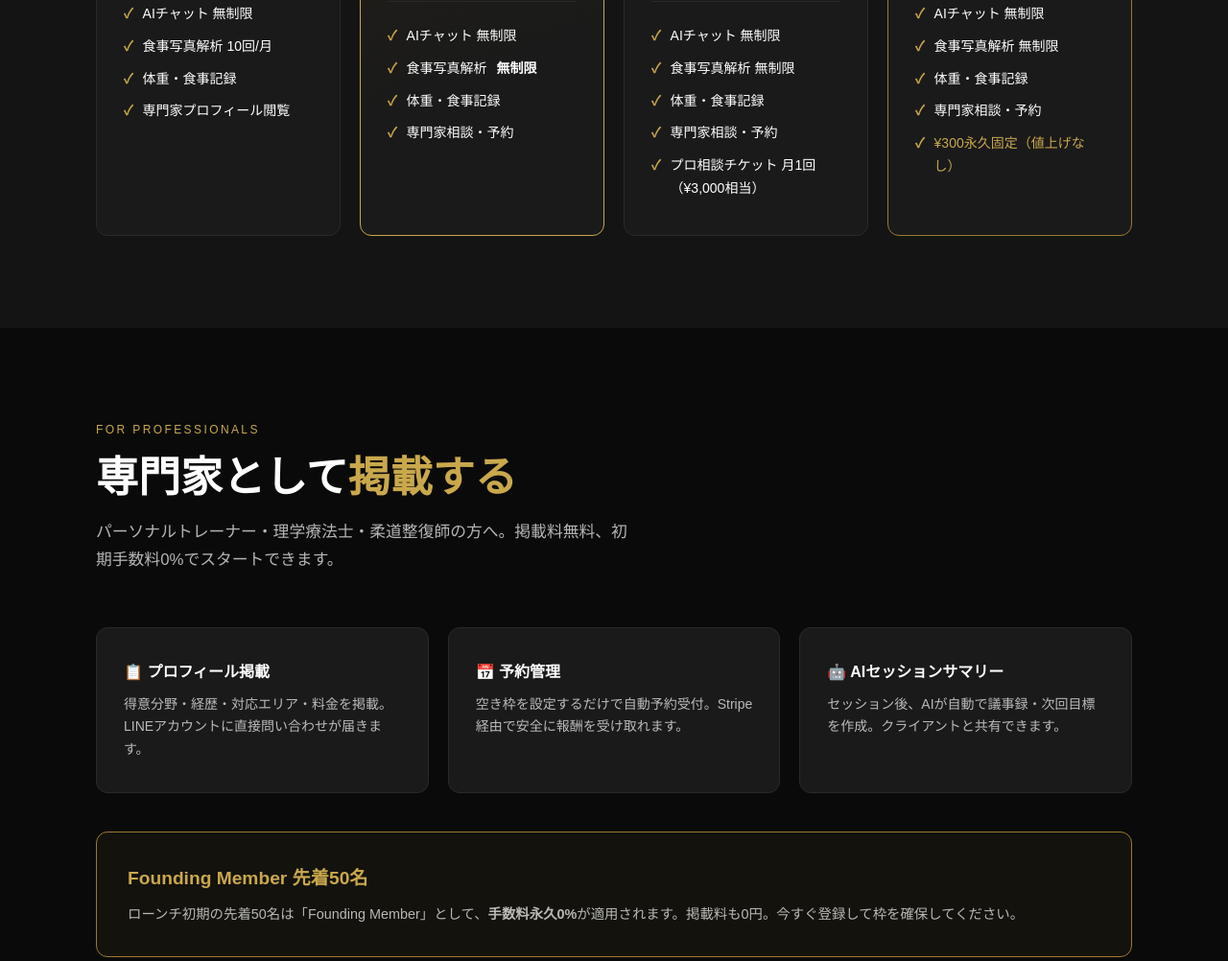
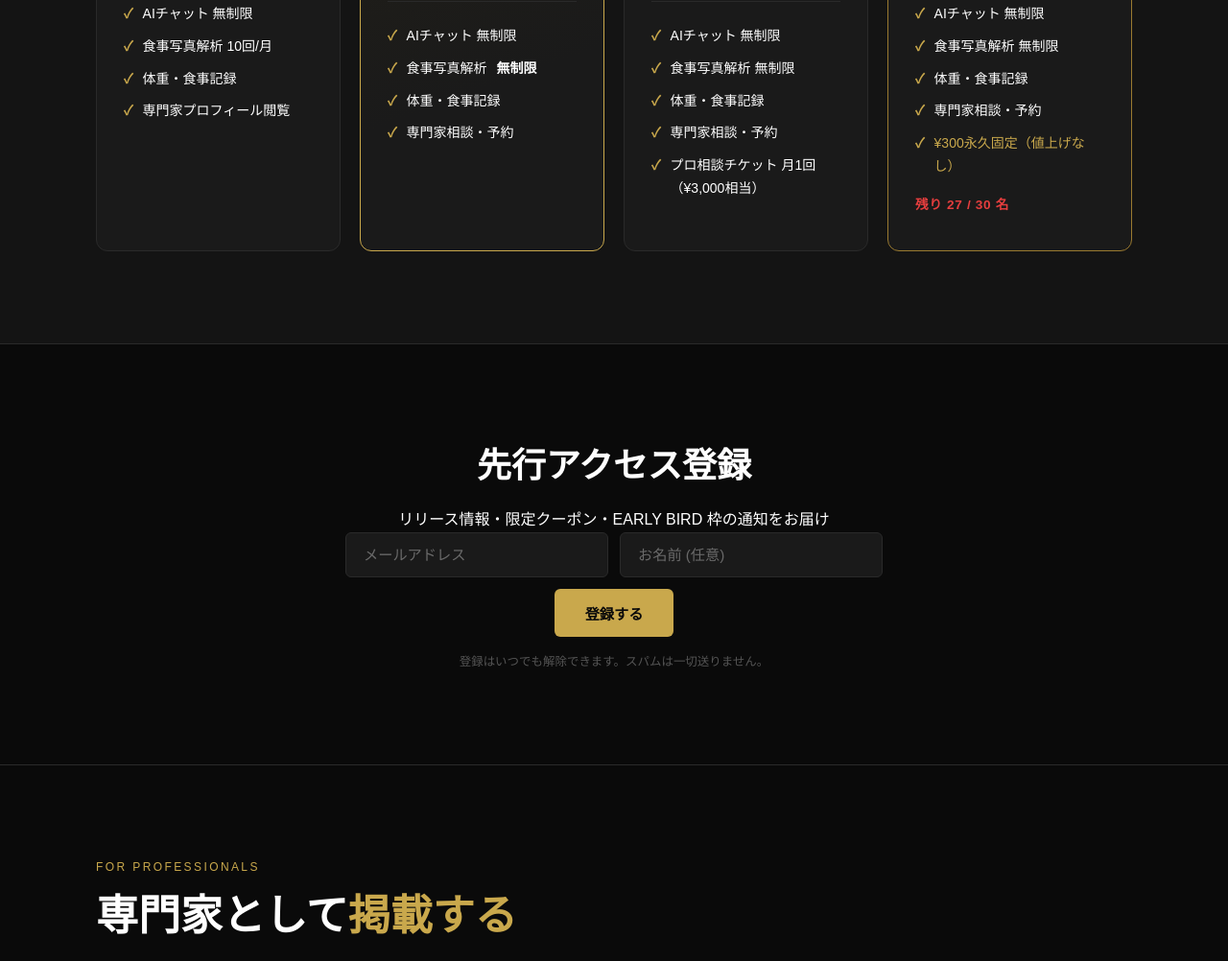
Before and after one commit to shinmi725810-sketch/visions-match-lp, a website: page index.html in a window 1280 px wide. Shown: the part 2987-3989 px from the top of the page at 96% size. Drawn offline with Linux system fonts and the light colour scheme.

Commit message:
feat: add OGP/Twitter Card, email signup form, and EARLY BIRD counter
- Add complete OGP and Twitter Card meta tags (og-image.png pending)
- Add Formspree-based email collection form
- Add EARLY BIRD remaining count badge (27/30 currently hardcoded)
- Add favicon and apple-touch-icon link (assets pending)
- Add canonical URL

Highest-impact change: OGP ensures LINE share links show preview
image, expected to double CTR on referral flows.

Co-Authored-By: Claude Opus 4.7 (1M context) <noreply@anthropic.com>

```diff
--- a/index.html
+++ b/index.html
@@ -5,6 +5,28 @@
   <meta name="viewport" content="width=device-width, initial-scale=1.0" />
   <title>VISIONS Match — AIと専門家が、あなたの健康を変える</title>
   <meta name="description" content="食事写真を送るだけでAIが栄養解析。パーソナルトレーナー・理学療法士とオンライン相談。LINEで完結する次世代ヘルスコーチングアプリ。" />
+
+  <!-- Canonical -->
+  <link rel="canonical" href="https://shinmi725810-sketch.github.io/visions-match-lp/">
+
+  <!-- Favicon -->
+  <link rel="icon" type="image/png" href="favicon.png">
+  <link rel="apple-touch-icon" href="apple-touch-icon.png">
+
+  <!-- OGP -->
+  <meta property="og:type" content="website">
+  <meta property="og:site_name" content="VISIONS Match">
+  <meta property="og:title" content="VISIONS Match — LINEで話せるAI健康コーチ ¥300/月">
+  <meta property="og:description" content="LINEで話しかけるだけの健康コーチAI。食事・運動・メンタルの相談が¥300/月。Claude Sonnet 4.6搭載。">
+  <meta property="og:url" content="https://shinmi725810-sketch.github.io/visions-match-lp/">
+  <meta property="og:image" content="https://shinmi725810-sketch.github.io/visions-match-lp/og-image.png">
+  <meta property="og:locale" content="ja_JP">
+
+  <!-- Twitter Card -->
+  <meta name="twitter:card" content="summary_large_image">
+  <meta name="twitter:title" content="VISIONS Match — LINEで話せるAI健康コーチ ¥300/月">
+  <meta name="twitter:description" content="LINEで話しかけるだけの健康コーチAI。¥300/月。">
+  <meta name="twitter:image" content="https://shinmi725810-sketch.github.io/visions-match-lp/og-image.png">
   <style>
     :root {
       --gold: #C9A84C;
@@ -343,12 +365,92 @@
     .footer-logo { font-size: 1.1rem; font-weight: 700; color: var(--gold); letter-spacing: 0.1em; margin-bottom: 12px; }
     footer p { font-size: 0.8rem; color: rgba(255,255,255,0.3); }
 
+    /* ── EARLY BIRD COUNTER ── */
+    .early-bird-counter {
+      display: block;
+      margin-top: 16px;
+      font-size: 0.85rem;
+      font-weight: 700;
+      color: #e53e3e;
+      letter-spacing: 0.05em;
+    }
+
+    /* ── EMAIL SIGNUP ── */
+    .email-signup {
+      background: var(--black);
+      text-align: center;
+      border-top: 1px solid var(--black-border);
+      border-bottom: 1px solid var(--black-border);
+    }
+    .email-signup h2 {
+      font-size: clamp(1.5rem, 3.5vw, 2.25rem);
+      font-weight: 800;
+      margin-bottom: 12px;
+    }
+    .email-signup > p {
+      font-size: 1rem;
+      color: var(--white-dim);
+      margin-bottom: 36px;
+    }
+    .email-signup form {
+      display: flex;
+      flex-wrap: wrap;
+      gap: 12px;
+      justify-content: center;
+      max-width: 560px;
+      margin: 0 auto 16px;
+    }
+    .email-signup input[type="email"],
+    .email-signup input[type="text"] {
+      flex: 1 1 200px;
+      padding: 14px 18px;
+      background: var(--black-card);
+      border: 1px solid var(--black-border);
+      border-radius: 6px;
+      color: var(--white);
+      font-size: 0.95rem;
+      font-family: inherit;
+      outline: none;
+      transition: border-color 0.2s;
+    }
+    .email-signup input[type="email"]:focus,
+    .email-signup input[type="text"]:focus {
+      border-color: var(--gold-dark);
+    }
+    .email-signup input::placeholder { color: rgba(255,255,255,0.35); }
+    .email-signup button[type="submit"] {
+      padding: 14px 32px;
+      background: var(--gold);
+      color: var(--black);
+      font-weight: 700;
+      font-size: 0.95rem;
+      border: none;
+      border-radius: 6px;
+      cursor: pointer;
+      font-family: inherit;
+      transition: background 0.2s, transform 0.15s;
+      white-space: nowrap;
+    }
+    .email-signup button[type="submit"]:hover {
+      background: var(--gold-light);
+      transform: translateY(-2px);
+    }
+    .email-signup .note {
+      font-size: 0.78rem;
+      color: rgba(255,255,255,0.3);
+      margin-top: 0;
+    }
+
     /* ── RESPONSIVE ── */
     @media (max-width: 600px) {
       nav { padding: 16px 20px; }
       .hero { padding: 100px 20px 60px; }
       section { padding: 64px 20px; }
       .btn-primary, .btn-secondary { padding: 14px 28px; font-size: 0.9rem; }
+      .email-signup form { flex-direction: column; }
+      .email-signup input[type="email"],
+      .email-signup input[type="text"],
+      .email-signup button[type="submit"] { width: 100%; flex: none; }
     }
   </style>
 </head>
@@ -511,8 +613,23 @@
           <li>専門家相談・予約</li>
           <li style="color: var(--gold);">¥300永久固定（値上げなし）</li>
         </ul>
+        <span class="early-bird-counter">残り 27 / 30 名</span>
       </div>
     </div>
+  </div>
+</section>
+
+<!-- EMAIL SIGNUP -->
+<section class="email-signup" id="signup">
+  <div class="section-inner">
+    <h2>先行アクセス登録</h2>
+    <p>リリース情報・限定クーポン・EARLY BIRD 枠の通知をお届け</p>
+    <form action="https://formspree.io/f/FORMSPREE_ID_HERE" method="POST">
+      <input type="email" name="email" placeholder="メールアドレス" required>
+      <input type="text" name="name" placeholder="お名前 (任意)">
+      <button type="submit">登録する</button>
+    </form>
+    <p class="note">登録はいつでも解除できます。スパムは一切送りません。</p>
   </div>
 </section>
 
```
